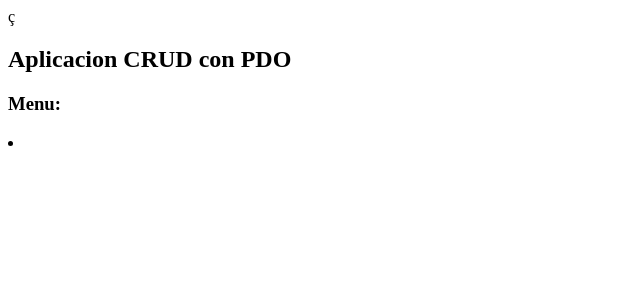
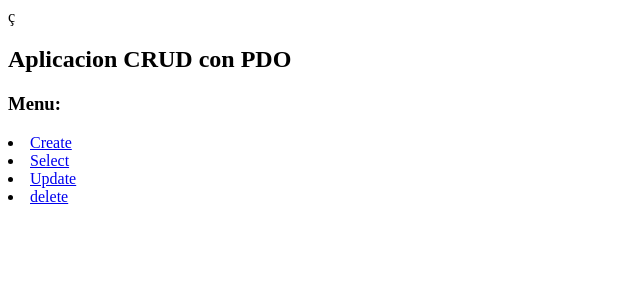
Before and after one commit to Diegisss/p13crudpdo_pweb_XB, a PHP site: page / in a window 1280 px wide. Shown: the top 300 px of the page, without its empty margins (0-640 px from the left). Run offline with PHP 8.4, Linux system fonts and the light colour scheme.

Commit message:
archivo principal

```diff
--- a/index.php
+++ b/index.php
@@ -10,7 +10,10 @@
     <h2>Aplicacion CRUD con PDO </h2>
     <h3>Menu: </h3>
     <nav class="nav flex-column">
-        <li><a href="php/insert.php"
+        <li><a href="php/insert.php">Create</a></li>
+        <li><a href="php/select.php">Select</a></li>
+        <li><a href="php/update.php">Update</a></li>
+        <li><a href="php/delete.php">delete</a></li>
     </nav>
 
 </body>
```
